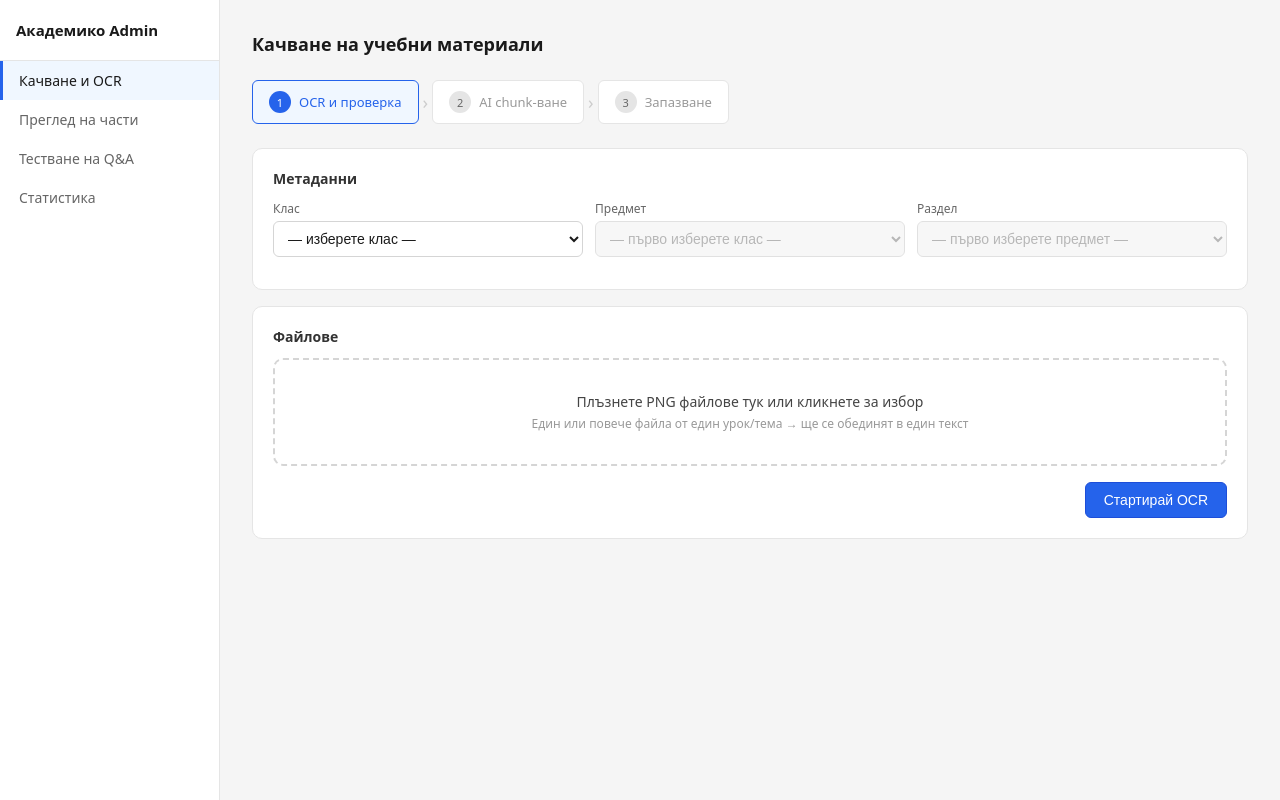
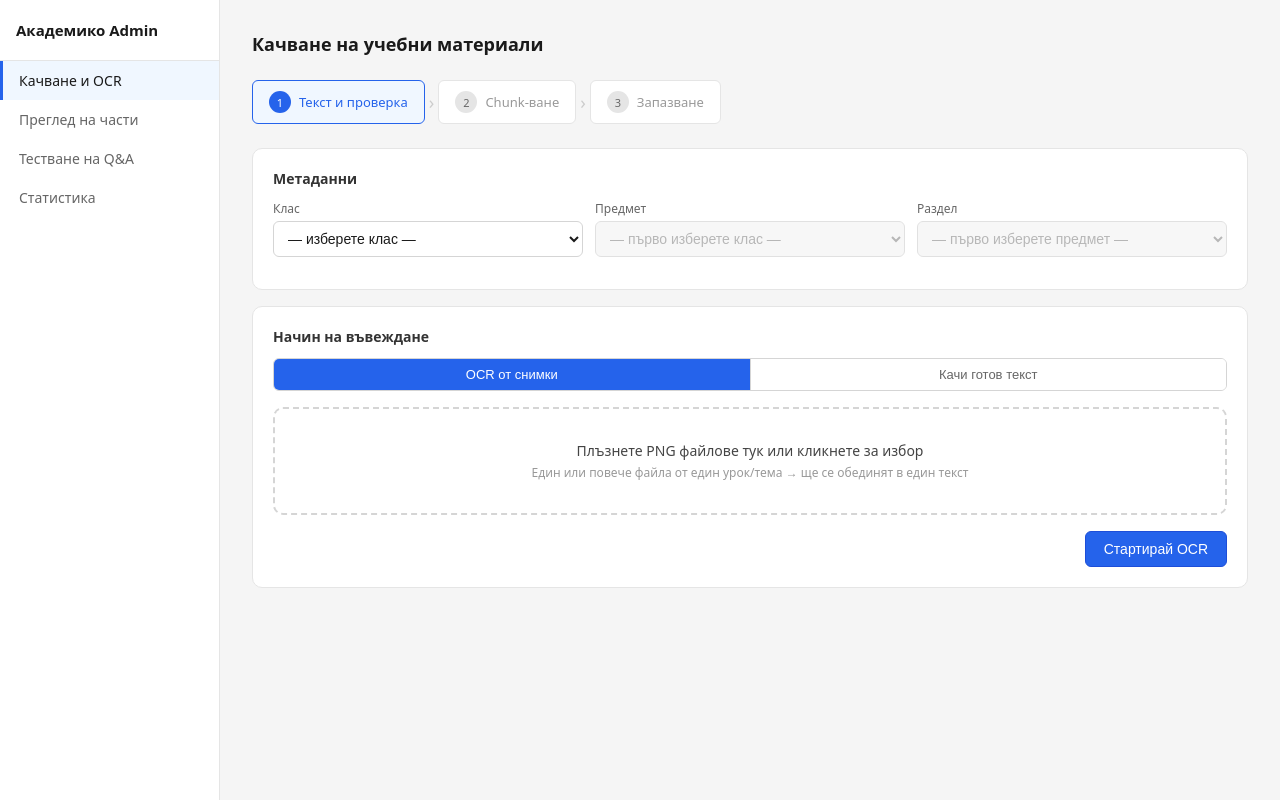
Before and after one commit to Ballistic202/akademiko-admin, a Flask app: page / in a window 1280 px wide. Run offline with Flask 3, Linux system fonts and the light colour scheme.

Commit message:
Refactor OCR process and update UI elements

```diff
--- a/templates/index.html
+++ b/templates/index.html
@@ -78,11 +78,15 @@ textarea:focus{border-color:#2563eb}
 .ocr-text-container{position:relative}
 .ocr-actions{display:flex;gap:8px;margin-bottom:8px;flex-wrap:wrap;align-items:center}
 .char-count{font-size:12px;color:#999;margin-left:auto}
-.paste-zone{border:2px dashed #d5d5d5;border-radius:8px;padding:1rem;text-align:center;cursor:pointer;font-size:13px;color:#666;margin-bottom:8px}
-.paste-zone:hover{background:#f0f7ff;border-color:#2563eb}
 .chunk-preview{border:1px solid #e5e5e5;border-radius:6px;padding:10px;margin-bottom:6px;background:#f9f9f9;font-size:12px}
 .chunk-preview-id{font-family:monospace;color:#666;margin-bottom:4px}
 .chunk-preview-text{color:#333;line-height:1.5}
+.mode-toggle{display:flex;gap:0;margin-bottom:1rem;border:1px solid #d5d5d5;border-radius:6px;overflow:hidden}
+.mode-btn{flex:1;padding:8px 16px;font-size:13px;font-weight:500;cursor:pointer;border:none;background:#fff;color:#666;transition:background .2s}
+.mode-btn.active{background:#2563eb;color:#fff}
+.mode-btn:first-child{border-right:1px solid #d5d5d5}
+.progress-bar-wrap{background:#e5e5e5;border-radius:4px;height:8px;margin-bottom:6px;overflow:hidden}
+.progress-bar-fill{height:100%;background:#2563eb;border-radius:4px;transition:width 0.3s}
 </style>
 <link rel="stylesheet" href="https://cdn.jsdelivr.net/npm/katex@0.16.9/dist/katex.min.css">
 <script defer src="https://cdn.jsdelivr.net/npm/katex@0.16.9/dist/katex.min.js"></script>
@@ -111,9 +115,9 @@ textarea:focus{border-color:#2563eb}
       <div class="page-title">Качване на учебни материали</div>
 
       <div class="step-indicator">
-        <div class="step active" id="step1"><span class="step-num">1</span>OCR и проверка</div>
+        <div class="step active" id="step1"><span class="step-num">1</span>Текст и проверка</div>
         <div class="step-arrow">›</div>
-        <div class="step" id="step2"><span class="step-num">2</span>AI chunk-ване</div>
+        <div class="step" id="step2"><span class="step-num">2</span>Chunk-ване</div>
         <div class="step-arrow">›</div>
         <div class="step" id="step3"><span class="step-num">3</span>Запазване</div>
       </div>
@@ -157,7 +161,14 @@ textarea:focus{border-color:#2563eb}
         </div>
 
         <div class="card">
-          <div class="section-title">Файлове</div>
+          <div class="section-title">Начин на въвеждане</div>
+          <div class="mode-toggle">
+            <button class="mode-btn active" id="mode-ocr" onclick="setMode('ocr')">OCR от снимки</button>
+            <button class="mode-btn" id="mode-text" onclick="setMode('text')">Качи готов текст</button>
+          </div>
+
+          <!-- OCR режим -->
+          <div id="ocr-mode-zone">
             <div class="upload-zone" id="drop-zone" onclick="document.getElementById('file-input').click()">
               <div class="upload-title">Плъзнете PNG файлове тук или кликнете за избор</div>
               <div class="upload-sub">Един или повече файла от един урок/тема → ще се обединят в един текст</div>
@@ -169,12 +180,26 @@ textarea:focus{border-color:#2563eb}
               <button class="btn btn-primary" id="btn-ocr" onclick="startOCR()">Стартирай OCR</button>
             </div>
           </div>
+
+          <!-- Директен текст режим -->
+          <div id="text-mode-zone" style="display:none">
+            <div class="upload-zone" onclick="document.getElementById('txt-input').click()">
+              <div class="upload-title">Кликнете за избор на .txt файл</div>
+              <div class="upload-sub">Готов редактиран текст с \n\n като граници между chunk-ове</div>
+              <input type="file" id="txt-input" accept=".txt" style="display:none" onchange="loadTxtFile(this)">
+            </div>
+            <div id="txt-alert"></div>
+            <div class="btn-row">
+              <button class="btn btn-primary" id="btn-txt" onclick="submitDirectText()" disabled>Продължи →</button>
+            </div>
+          </div>
+        </div>
       </div>
 
       <!-- Стъпка 1б: Преглед и редакция на OCR текст -->
       <div id="phase2" style="display:none">
         <div class="card">
-          <div class="section-title">OCR резултат — прегледайте и коригирайте текста</div>
+          <div class="section-title">Текст — прегледайте и коригирайте</div>
           <div class="ocr-actions">
             <button class="btn" onclick="downloadOCR()">Свали .txt</button>
             <label class="btn" style="cursor:pointer">
@@ -184,7 +209,7 @@ textarea:focus{border-color:#2563eb}
             <span class="char-count" id="char-count"></span>
           </div>
           <div class="ocr-text-container">
-            <textarea id="ocr-textarea" rows="20" placeholder="OCR текст..." oninput="updateCharCount()"></textarea>
+            <textarea id="ocr-textarea" rows="20" placeholder="Текст..." oninput="updateCharCount()"></textarea>
           </div>
           <div id="ocr-alert"></div>
           <div class="btn-row">
@@ -194,15 +219,19 @@ textarea:focus{border-color:#2563eb}
         </div>
       </div>
 
-      <!-- Стъпка 2: AI Chunking -->
+      <!-- Стъпка 2: Chunk-ване -->
       <div id="phase3" style="display:none">
         <div class="card">
-          <div class="section-title">AI разбиване на chunk-ове</div>
-          <p style="font-size:13px;color:#666;margin-bottom:1rem">Текстът е потвърден. Натиснете бутона за да изпратите текста към AI за анализ и разбиване на смислени части.</p>
+          <div class="section-title">Chunk-ване и тагване</div>
+          <p style="font-size:13px;color:#666;margin-bottom:1rem">Текстът ще се раздели механично по двоен нов ред. След това за всеки chunk ще се определят цели и ключови понятия от МОН програмата.</p>
+          <div id="chunking-progress" style="display:none;margin-bottom:1rem">
+            <div class="progress-bar-wrap"><div class="progress-bar-fill" id="chunk-progress-fill" style="width:0%"></div></div>
+            <div style="font-size:12px;color:#666" id="chunk-progress-text">Обработва се...</div>
+          </div>
           <div id="chunking-alert"></div>
           <div class="btn-row">
             <button class="btn" onclick="backToOCR()">← Редактирай текста</button>
-            <button class="btn btn-primary" id="btn-chunk" onclick="startChunking()">Разбий на chunk-ове с AI</button>
+            <button class="btn btn-primary" id="btn-chunk" onclick="startChunking()">Chunk-вай и тагвай</button>
           </div>
         </div>
       </div>
@@ -221,7 +250,7 @@ textarea:focus{border-color:#2563eb}
           <div id="json-alert"></div>
           <textarea class="json-editor" id="json-editor" rows="25"></textarea>
           <div class="btn-row">
-            <button class="btn" onclick="backToChunking()">← Разбий отново</button>
+            <button class="btn" onclick="backToChunking()">← Chunk-вай отново</button>
             <button class="btn btn-success" id="btn-save" onclick="saveChunks()">Запази и индексирай</button>
           </div>
         </div>
@@ -275,8 +304,6 @@ textarea:focus{border-color:#2563eb}
         </div>
 
         <div id="qa-split" style="display:flex;gap:16px;align-items:flex-start;">
-
-          <!-- Ляво: чат -->
           <div style="flex:1;min-width:0;">
             <div class="qa-box" id="qa-messages">
               <div style="text-align:center;color:#999;font-size:13px;padding:2rem">Задайте въпрос за да тествате системата</div>
@@ -286,13 +313,10 @@ textarea:focus{border-color:#2563eb}
               <button class="btn btn-primary" onclick="sendQuestion()">Изпрати</button>
             </div>
           </div>
-
-          <!-- Дясно: източници (скрит по подразбиране) -->
           <div id="qa-sources" style="display:none;width:320px;flex-shrink:0;">
             <div style="font-size:11px;font-weight:600;color:#666;text-transform:uppercase;letter-spacing:0.5px;margin-bottom:8px;padding:0 2px;">Източници</div>
             <div id="qa-sources-list"></div>
           </div>
-
         </div>
       </div>
     </div>
@@ -320,6 +344,7 @@ let sessionId = '';
 let ocrText = '';
 let currentChunkFile = '';
 let curriculum = {};
+let inputMode = 'ocr';
 
 async function loadCurriculum() {
   try {
@@ -330,25 +355,57 @@ async function loadCurriculum() {
   }
 }
 
+// ─── РЕЖИМ НА ВЪВЕЖДАНЕ ───────────────────────────────────────────────────────
+
+function setMode(mode) {
+  inputMode = mode;
+  document.getElementById('mode-ocr').classList.toggle('active', mode === 'ocr');
+  document.getElementById('mode-text').classList.toggle('active', mode === 'text');
+  document.getElementById('ocr-mode-zone').style.display = mode === 'ocr' ? 'block' : 'none';
+  document.getElementById('text-mode-zone').style.display = mode === 'text' ? 'block' : 'none';
+}
+
+function loadTxtFile(input) {
+  const file = input.files[0];
+  if(!file) return;
+  const reader = new FileReader();
+  reader.onload = e => {
+    ocrText = e.target.result;
+    document.getElementById('txt-alert').innerHTML = `<div class="alert alert-success">Файлът е зареден: ${file.name} (${ocrText.length} символа)</div>`;
+    document.getElementById('btn-txt').disabled = false;
+  };
+  reader.readAsText(file, 'UTF-8');
+}
+
+function submitDirectText() {
+  if(!ocrText) { alert('Няма зареден текст.'); return; }
+  const grade = document.getElementById('grade').value;
+  const subject = document.getElementById('subject').value;
+  const section = document.getElementById('section').value;
+  if(!grade || !subject || !section) { alert('Моля изберете клас, предмет и раздел.'); return; }
+  sessionId = Date.now().toString();
+  document.getElementById('phase1').style.display = 'none';
+  document.getElementById('phase2').style.display = 'block';
+  document.getElementById('ocr-textarea').value = ocrText;
+  updateCharCount();
+  setStep(1);
+}
+
 // ─── ЙЕРАРХИЧНИ МЕНЮТА (OCR страница) ────────────────────────────────────────
 
 function onGradeChange() {
   const grade = document.getElementById('grade').value;
   const subjectSel = document.getElementById('subject');
   const sectionSel = document.getElementById('section');
-
   subjectSel.innerHTML = '<option value="">— изберете предмет —</option>';
   sectionSel.innerHTML = '<option value="">— първо изберете предмет —</option>';
   subjectSel.disabled = true;
   sectionSel.disabled = true;
-
   if (!grade || !curriculum[grade]) return;
-
   const subjects = Object.keys(curriculum[grade]).sort();
   subjects.forEach(s => {
     const opt = document.createElement('option');
-    opt.value = s;
-    opt.textContent = s;
+    opt.value = s; opt.textContent = s;
     subjectSel.appendChild(opt);
   });
   subjectSel.disabled = false;
@@ -358,17 +415,13 @@ function onSubjectChange() {
   const grade = document.getElementById('grade').value;
   const subject = document.getElementById('subject').value;
   const sectionSel = document.getElementById('section');
-
   sectionSel.innerHTML = '<option value="">— изберете раздел —</option>';
   sectionSel.disabled = true;
-
   if (!grade || !subject || !curriculum[grade] || !curriculum[grade][subject]) return;
-
   const sections = curriculum[grade][subject].sections || [];
   sections.forEach(s => {
     const opt = document.createElement('option');
-    opt.value = s.name;
-    opt.textContent = s.name;
+    opt.value = s.name; opt.textContent = s.name;
     sectionSel.appendChild(opt);
   });
   sectionSel.disabled = false;
@@ -380,18 +433,14 @@ function onQaGradeChange() {
   const grade = document.getElementById('qa-grade').value;
   const subjectSel = document.getElementById('qa-subject');
   subjectSel.innerHTML = '<option value="">Всички предмети</option>';
-  if (!grade || !curriculum[grade]) {
-    subjectSel.disabled = true;
-    return;
-  }
+  if (!grade || !curriculum[grade]) { subjectSel.disabled = true; return; }
   const subjects = Object.keys(curriculum[grade]).sort();
-  subjectSel.disabled = false;
   subjects.forEach(s => {
     const opt = document.createElement('option');
-    opt.value = s;
-    opt.textContent = s;
+    opt.value = s; opt.textContent = s;
     subjectSel.appendChild(opt);
   });
+  subjectSel.disabled = false;
 }
 
 // ─── НАВИГАЦИЯ ────────────────────────────────────────────────────────────────
@@ -434,15 +483,10 @@ dz.addEventListener('drop', e => { e.preventDefault(); dz.style.background=''; f
 
 async function startOCR() {
   if(!selectedFiles.length) { alert('Моля изберете файлове.'); return; }
-
   const grade = document.getElementById('grade').value;
   const subject = document.getElementById('subject').value;
   const section = document.getElementById('section').value;
-
-  if(!grade || !subject || !section) {
-    alert('Моля изберете клас, предмет и раздел.');
-    return;
-  }
+  if(!grade || !subject || !section) { alert('Моля изберете клас, предмет и раздел.'); return; }
 
   sessionId = Date.now().toString();
   const btn = document.getElementById('btn-ocr');
@@ -528,7 +572,10 @@ function backToChunking() {
 async function startChunking() {
   const btn = document.getElementById('btn-chunk');
   btn.disabled = true;
-  btn.innerHTML = '<span class="spinner"></span> AI анализира...';
+  btn.innerHTML = '<span class="spinner"></span> Обработва се...';
+  document.getElementById('chunking-progress').style.display = 'block';
+  document.getElementById('chunk-progress-fill').style.width = '0%';
+  document.getElementById('chunk-progress-text').textContent = 'Разбива текста на chunk-ове...';
 
   try {
     const res = await fetch('/chunk-ai', {
@@ -543,21 +590,76 @@ async function startChunking() {
       })
     });
     const data = await res.json();
+
     if(data.status === 'ok') {
+      // Покажи прогрес на тагването
+      const total = data.chunks.length;
+      document.getElementById('chunk-progress-text').textContent = `Тагване: 0/${total} chunk-а...`;
+      document.getElementById('chunk-progress-fill').style.width = '10%';
+
+      // Тагване chunk по chunk
+      const taggedChunks = await tagChunksProgress(data.chunks, data.filename);
+
       currentChunkFile = data.filename;
-      document.getElementById('json-editor').value = JSON.stringify(data.chunks, null, 2);
-      document.getElementById('chunk-count').textContent = `${data.chunks.length} chunk-а`;
+      document.getElementById('json-editor').value = JSON.stringify(taggedChunks, null, 2);
+      document.getElementById('chunk-count').textContent = `${taggedChunks.length} chunk-а`;
+      document.getElementById('chunking-progress').style.display = 'none';
       document.getElementById('phase3').style.display = 'none';
       document.getElementById('phase4').style.display = 'block';
       setStep(3);
     } else {
       document.getElementById('chunking-alert').innerHTML = '<div class="alert alert-error">Грешка при chunk-ване.</div>';
+      document.getElementById('chunking-progress').style.display = 'none';
     }
   } catch(e) {
     document.getElementById('chunking-alert').innerHTML = '<div class="alert alert-error">Грешка при свързване.</div>';
+    document.getElementById('chunking-progress').style.display = 'none';
   }
   btn.disabled = false;
-  btn.innerHTML = 'Разбий на chunk-ове с AI';
+  btn.innerHTML = 'Chunk-вай и тагвай';
+}
+
+async function tagChunksProgress(chunks, filename) {
+  const total = chunks.length;
+  const tagged = [...chunks];
+
+  for(let i = 0; i < total; i++) {
+    const pct = Math.round(10 + (i / total) * 90);
+    document.getElementById('chunk-progress-fill').style.width = pct + '%';
+    document.getElementById('chunk-progress-text').textContent = `Тагване: ${i+1}/${total} chunk-а...`;
+
+    try {
+      const res = await fetch('/tag-chunk', {
+        method: 'POST',
+        headers: {'Content-Type':'application/json'},
+        body: JSON.stringify({
+          text: chunks[i].text_content,
+          grade: chunks[i].grade,
+          subject: chunks[i].subject,
+          section: chunks[i].section
+        })
+      });
+      const data = await res.json();
+      tagged[i].goals = data.goals || [];
+      tagged[i].key_concepts_mon = data.key_concepts_mon || [];
+    } catch(e) {
+      // При грешка оставяме празни масиви
+    }
+  }
+
+  document.getElementById('chunk-progress-fill').style.width = '100%';
+  document.getElementById('chunk-progress-text').textContent = `Готово — ${total} chunk-а обработени`;
+
+  // Запази финалния JSON
+  try {
+    await fetch('/save-pending', {
+      method: 'POST',
+      headers: {'Content-Type':'application/json'},
+      body: JSON.stringify({filename: filename, chunks: tagged})
+    });
+  } catch(e) {}
+
+  return tagged;
 }
 
 function validateJSON() {
@@ -607,11 +709,15 @@ function resetUpload() {
   sessionId = '';
   ocrText = '';
   currentChunkFile = '';
+  inputMode = 'ocr';
   document.getElementById('file-list').innerHTML = '';
   document.getElementById('upload-alert').innerHTML = '';
+  document.getElementById('txt-alert').innerHTML = '';
   document.getElementById('ocr-textarea').value = '';
   document.getElementById('json-editor').value = '';
   document.getElementById('file-input').value = '';
+  document.getElementById('txt-input').value = '';
+  document.getElementById('btn-txt').disabled = true;
   document.getElementById('grade').value = '';
   document.getElementById('subject').innerHTML = '<option value="">— първо изберете клас —</option>';
   document.getElementById('subject').disabled = true;
@@ -621,6 +727,7 @@ function resetUpload() {
   document.getElementById('phase2').style.display = 'none';
   document.getElementById('phase3').style.display = 'none';
   document.getElementById('phase4').style.display = 'none';
+  setMode('ocr');
   setStep(1);
 }
 
@@ -749,14 +856,12 @@ async function sendQuestion() {
         const subject = ref.subject || '';
         const section = ref.section || '';
         const label = [subject, grade, section].filter(Boolean).join(' · ');
-
         const filename = ref.filename || '';
         const isChunkFile = filename.endsWith('_chunks.json');
         const downloadUrl = isChunkFile ? `/download-chunk/${encodeURIComponent(filename)}` : '';
 
         const item = document.createElement('div');
         item.style.cssText = 'background:#fff;border:1px solid #e5e5e5;border-radius:8px;padding:10px 12px;margin-bottom:8px;font-size:12px;';
-
         item.innerHTML = `
           <div style="font-size:11px;font-weight:600;color:#2563eb;margin-bottom:4px;">[${idx+1}] ${label}</div>
           <div class="ref-text" style="color:#444;line-height:1.5;max-height:60px;overflow:hidden;transition:max-height 0.3s;">${ref.text}</div>
@@ -765,14 +870,12 @@ async function sendQuestion() {
             ${downloadUrl ? `<a href="${downloadUrl}" style="font-size:11px;color:#2563eb;text-decoration:none;" title="Свали JSON файла">⬇ ${filename.substring(0,25)}${filename.length>25?'...':''}</a>` : ''}
           </div>
         `;
-
         let expanded = false;
         item.querySelector('.ref-toggle').onclick = () => {
           expanded = !expanded;
           item.querySelector('.ref-text').style.maxHeight = expanded ? '400px' : '60px';
           item.querySelector('.ref-toggle').textContent = expanded ? 'Скрий ▴' : 'Покажи повече ▾';
         };
-
         sourcesList.appendChild(item);
       });
 
```
Lines whose indentation alone changed are shown as unchanged.
